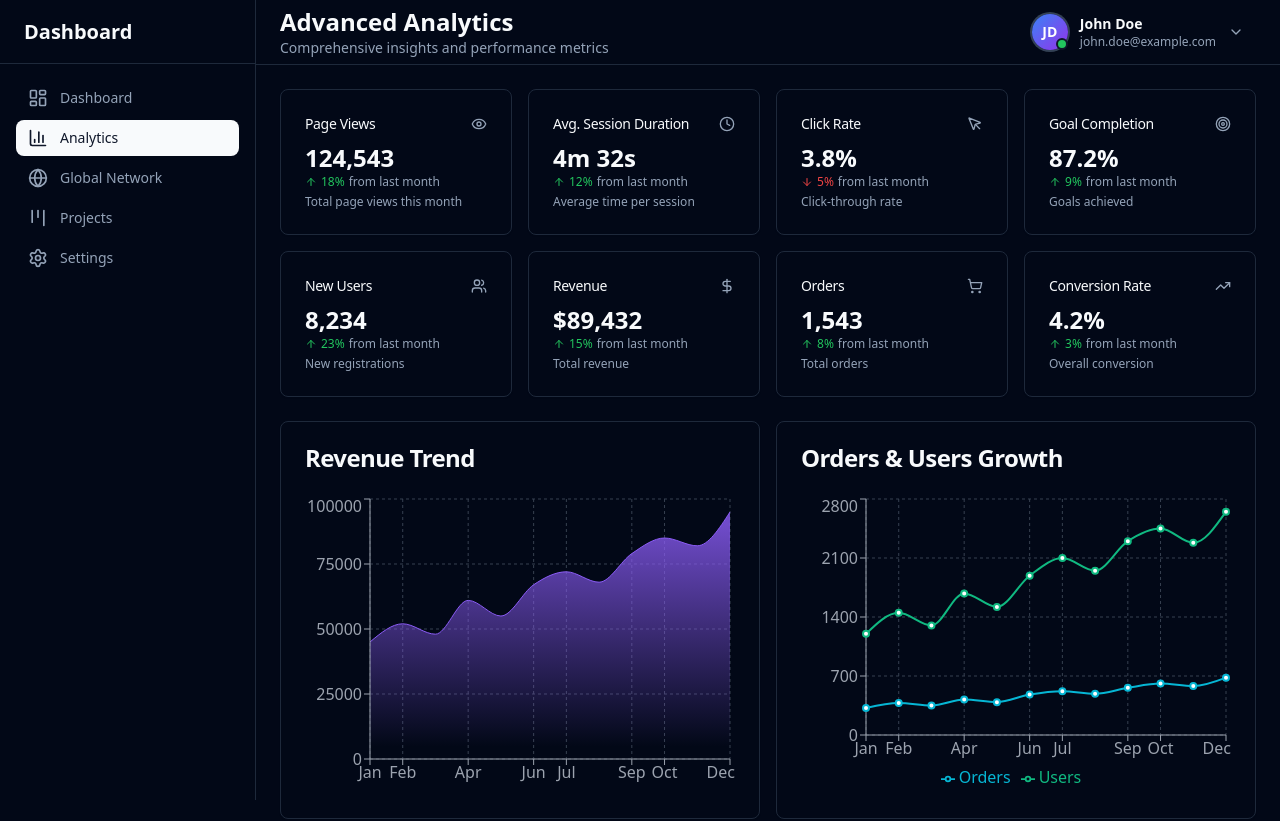
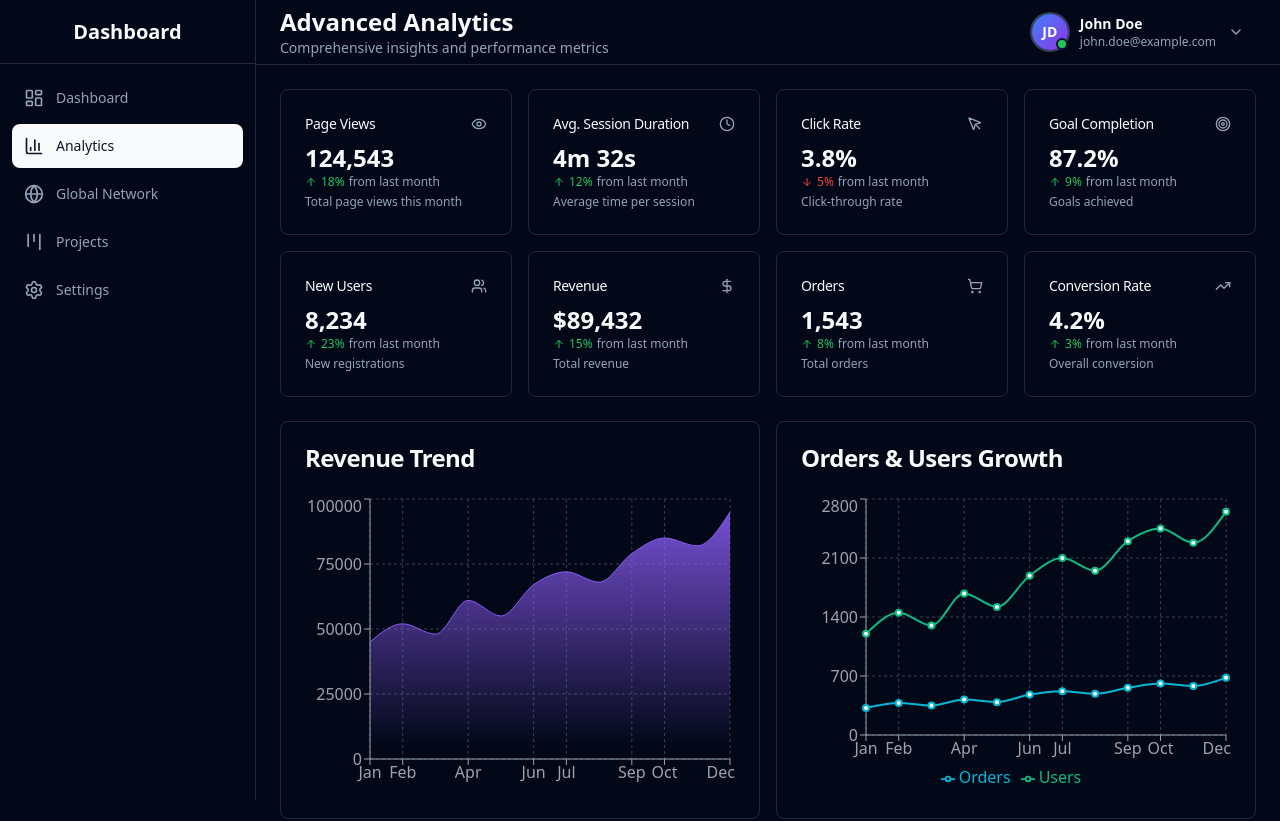
Before and after one commit to tuandung2109/analytics-dashboard-shadcn, a React (Vite) app: page / in a window 1280 px wide. Shown: the top 821 px of the page. Built offline with nearby package versions, Linux system fonts and the light colour scheme.

Commit message:
fix: remove unused activeItem variable in Sidebar for Vercel deployment

```diff
--- a/src/components/Sidebar.tsx
+++ b/src/components/Sidebar.tsx
@@ -1,28 +1,38 @@
-import { useState } from 'react';
 import type { SidebarProps } from '@/types';
 import { cn } from '@/lib/utils';
 import { useNavigation } from '@/contexts/NavigationContext';
+import { useSidebar } from '@/contexts/SidebarContext';
 
-export function Sidebar({ menuItems, activeItem: initialActiveItem, onItemClick }: SidebarProps) {
+export function Sidebar({ menuItems, onItemClick }: SidebarProps) {
   const { currentPage, setCurrentPage } = useNavigation();
-  const [activeItem, setActiveItem] = useState(initialActiveItem || currentPage);
+  const { isOpen } = useSidebar();
 
   const handleItemClick = (id: string) => {
-    setActiveItem(id);
     setCurrentPage(id as any);
     onItemClick?.(id);
   };
 
   return (
-    <aside className="fixed left-0 top-0 h-screen w-64 border-r bg-card">
+    <aside
+      className={cn(
+        "fixed left-0 top-0 z-40 h-screen border-r bg-card transition-all duration-300 ease-in-out",
+        isOpen ? "w-64" : "w-20"
+      )}
+    >
       <div className="flex h-full flex-col">
         {/* Logo/Brand */}
-        <div className="flex h-16 items-center border-b px-6">
-          <h2 className="text-xl font-bold text-foreground">Dashboard</h2>
+        <div className="flex h-16 items-center justify-center border-b px-4">
+          {isOpen ? (
+            <h2 className="text-xl font-bold text-foreground">Dashboard</h2>
+          ) : (
+            <div className="flex h-10 w-10 items-center justify-center rounded-lg bg-primary text-primary-foreground font-bold text-lg">
+              D
+            </div>
+          )}
         </div>
 
         {/* Navigation Menu */}
-        <nav className="flex-1 space-y-1 p-4">
+        <nav className="flex-1 space-y-1 p-3 overflow-y-auto">
           {menuItems.map((item) => {
             const Icon = item.icon;
             const isActive = currentPage === item.id;
@@ -32,14 +42,29 @@ export function Sidebar({ menuItems, activeItem: initialActiveItem, onItemClick
                 key={item.id}
                 onClick={() => handleItemClick(item.id)}
                 className={cn(
-                  "flex w-full items-center gap-3 rounded-lg px-3 py-2 text-sm font-medium transition-colors",
+                  "flex w-full items-center gap-3 rounded-lg px-3 py-3 text-sm font-medium transition-all group relative",
                   isActive
                     ? "bg-primary text-primary-foreground"
                     : "text-muted-foreground hover:bg-accent hover:text-accent-foreground"
                 )}
+                title={!isOpen ? item.label : undefined}
               >
-                <Icon className="h-5 w-5" />
-                <span>{item.label}</span>
+                <Icon className={cn("h-5 w-5 flex-shrink-0", !isOpen && "mx-auto")} />
+                <span
+                  className={cn(
+                    "transition-all duration-300 whitespace-nowrap",
+                    isOpen ? "opacity-100 w-auto" : "opacity-0 w-0 overflow-hidden"
+                  )}
+                >
+                  {item.label}
+                </span>
+
+                {/* Tooltip for collapsed state */}
+                {!isOpen && (
+                  <div className="absolute left-full ml-2 px-3 py-2 bg-slate-900 text-white text-sm rounded-lg opacity-0 group-hover:opacity-100 pointer-events-none transition-opacity whitespace-nowrap z-50 shadow-lg">
+                    {item.label}
+                  </div>
+                )}
               </button>
             );
           })}
```
